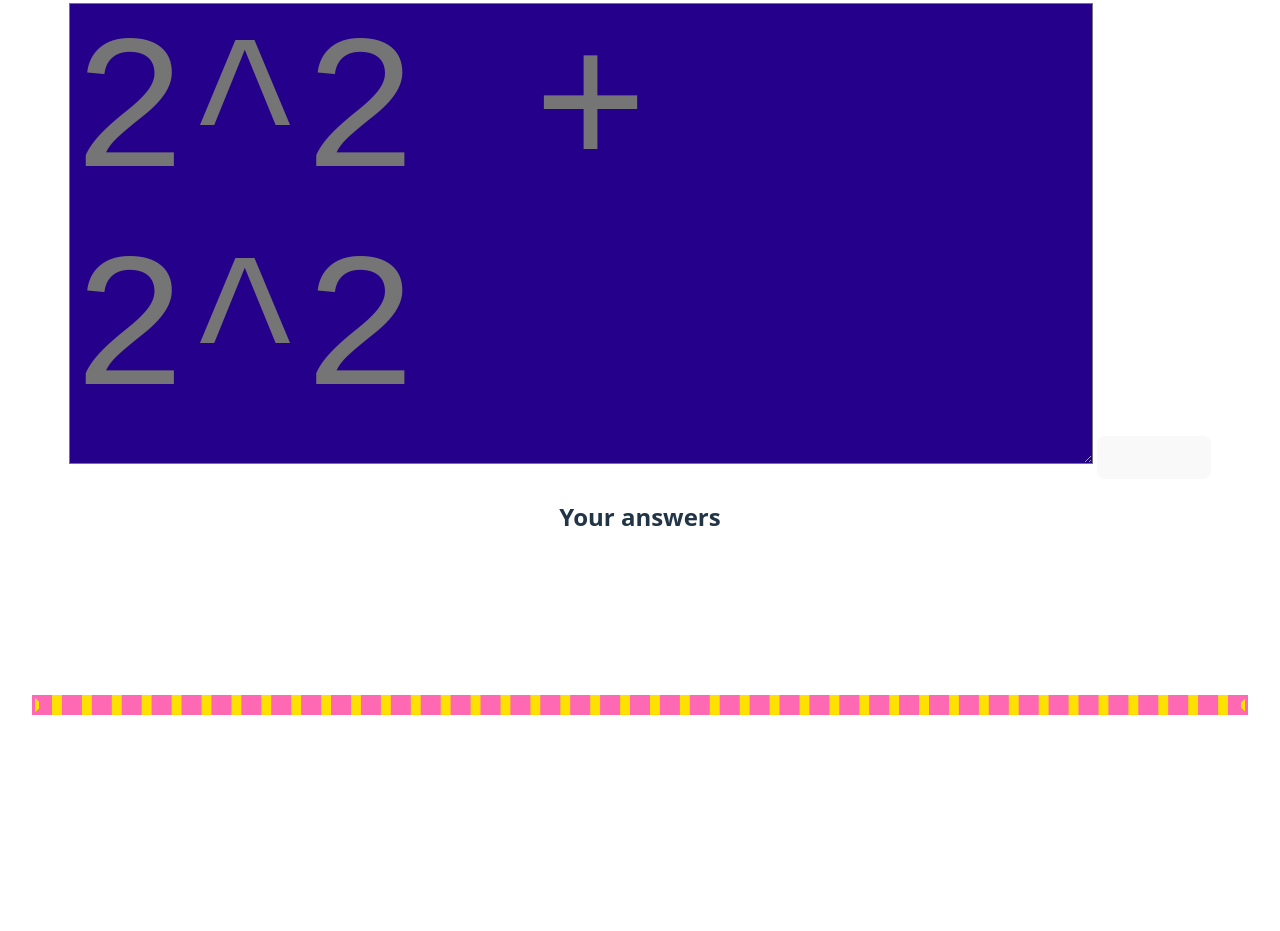
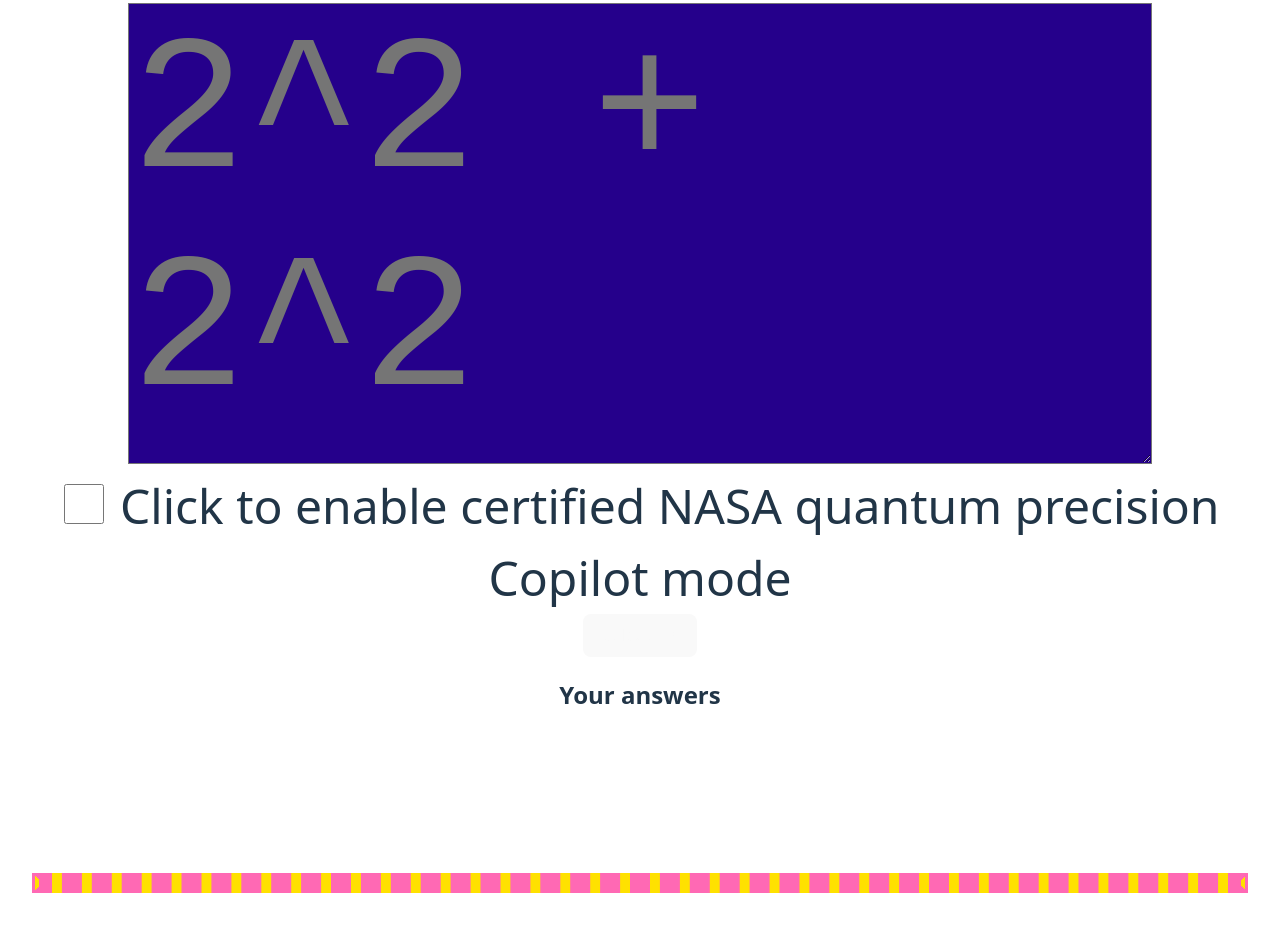
Before and after one commit to RandomSearch18/calculator-i-barely-know-her, a website built with Vite: page index.html in a window 1280 px wide. Shown: the part 665-1596 px from the top of the page. Before the commit the page ends 1572 px from the top, so only its background shows below. Built offline with nearby package versions, Linux system fonts and the light colour scheme.

Commit message:
add NASA mode

```diff
--- a/index.html
+++ b/index.html
@@ -13,7 +13,16 @@
       <main>
         <h2>Enter your calculation</h2>
         <textarea name="input" id="input" placeholder="2^2 + 2^2"></textarea>
+        <br />
+        <div class="nasa-switch">
+          <input type="checkbox" name="nasa" id="nasa" />
+          <label for="nasa"
+            >Click to enable certified NASA quantum precision Copilot
+            mode</label
+          >
+        </div>
         <button class="calculate">Calculate!</button>
+        <br />
         <h2>Your answers</h2>
         <div class="answers">
           <div class="answer"></div>
--- a/src/main.ts
+++ b/src/main.ts
@@ -23,12 +23,20 @@ async function answerImage(prompt: string) {
 }
 
 async function solve(expression: string): Promise<string> {
+  const nasaMode =
+    document.querySelector<HTMLInputElement>(".nasa-switch input")?.checked
+
   const textPrompt = `You are a calculator that takes an expression and gives a simpler expression.
 
   Follow these steps with the provided input:
   1. Come up with a numerical answer to the maths problem
   2. Then, take the numerical answer, and create an equation that's equivalent to the answer, e.g. for 11, generate 2 * 5 + 1
   3. Try to include fractions, roots (√), and exponents (^)
+  ${
+    nasaMode
+      ? "4. Add a very high number of significant figures, e.g. 2.83210421133282113124234654657654746588728164"
+      : ""
+  }
 
   Put the final output into response tags, e.g. [res]2 * 5 + 1[endres]
   Answer in plain text. No Markdown.
--- a/src/style.css
+++ b/src/style.css
@@ -52,6 +52,15 @@ h1 {
   filter: invert();
 }
 
+.nasa-switch {
+  font-size: 3rem;
+}
+
+.nasa-switch input {
+  width: 3em;
+  height: 3em;
+}
+
 textarea {
   color: #ffe100;
   background-color: rgb(37, 0, 139);
```
